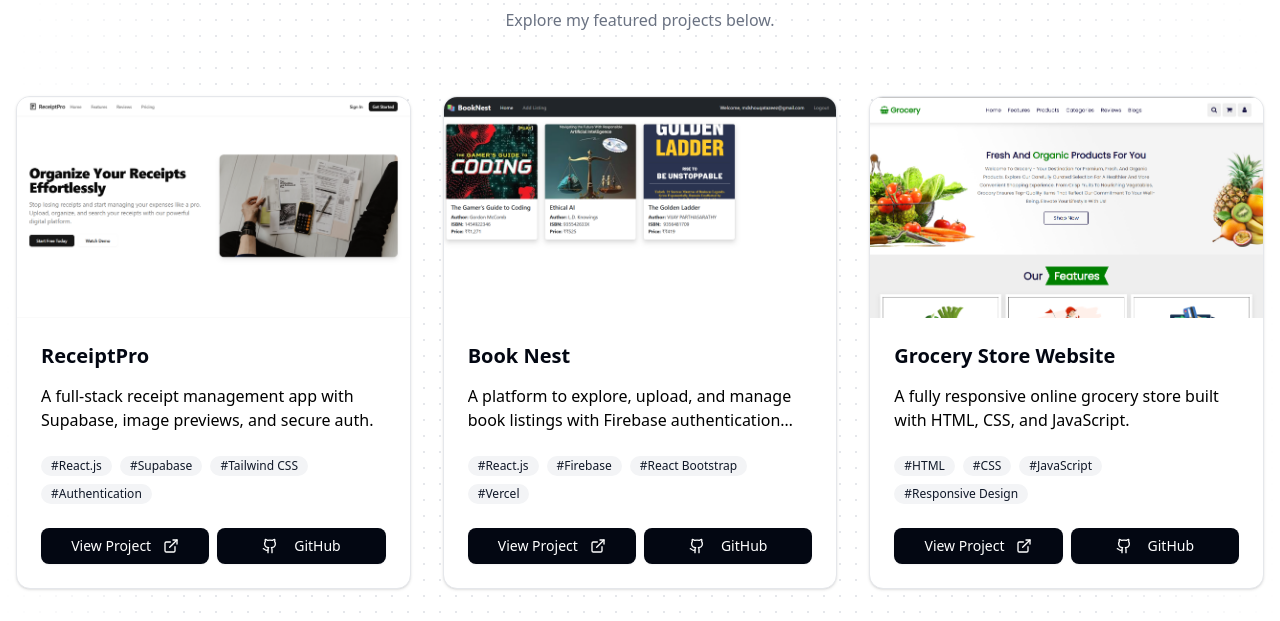
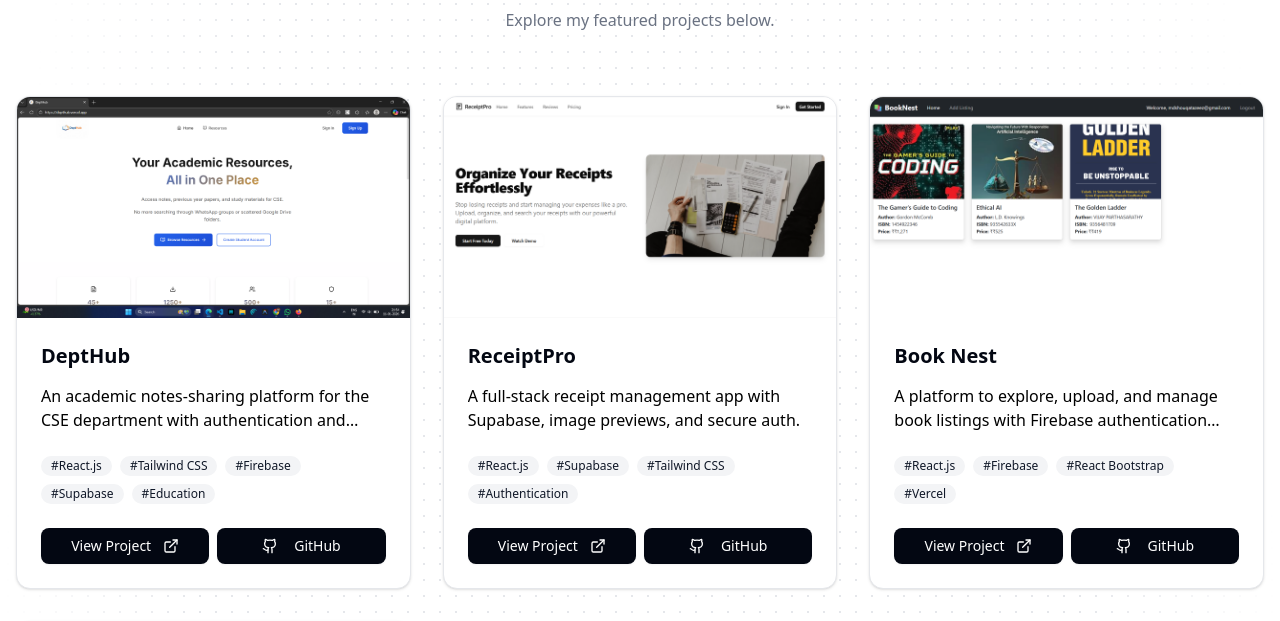
Before and after one commit to shouqatazeez/my-portfolio, a React (Vite) app: page / in a window 1280 px wide. Shown: the part 1444-2065 px from the top of the page. Built offline with nearby package versions, Linux system fonts and the light colour scheme; no server answers.

Commit message:
add depthub details to project

```diff
--- a/src/pages/Projects.jsx
+++ b/src/pages/Projects.jsx
@@ -1,6 +1,7 @@
 import ReceiptPro from "../assets/receiptpro.png";
 import BookNest from "../assets/BookNest.png";
 import Grocerystore from "../assets/Grocerystore.png";
+import DeptHub from "../assets/DeptHub.png";
 
 import { ExternalLink, Github } from "lucide-react";
 import {
@@ -14,6 +15,24 @@ import { Button } from "@/components/ui/button";
 const projects = [
   {
     id: 1,
+    title: "DeptHub",
+    category: "Frontend",
+    description:
+      "An academic notes-sharing platform for the CSE department with authentication and organized subject-wise resources.",
+    image: DeptHub,
+    tags: [
+      "#React.js",
+      "#Tailwind CSS",
+      "#Firebase",
+      "#Supabase",
+      "#Education",
+    ],
+    liveLink: "https://depthub.vercel.app/",
+    githubLink: "https://github.com/shouqatazeez/DeptHub-.git",
+  },
+
+  {
+    id: 2,
     title: "ReceiptPro",
     category: "Full Stack",
     description:
@@ -24,7 +43,7 @@ const projects = [
     githubLink: "https://github.com/shouqatazeez/receipt-organizer.git",
   },
   {
-    id: 2,
+    id: 3,
     title: "Book Nest",
     category: "Full Stack",
     description:
@@ -35,7 +54,7 @@ const projects = [
     githubLink: "https://github.com/shouqatazeez/book-nest.git",
   },
   {
-    id: 3,
+    id: 4,
     title: "Grocery Store Website",
     category: "Frontend Development",
     description:
```
